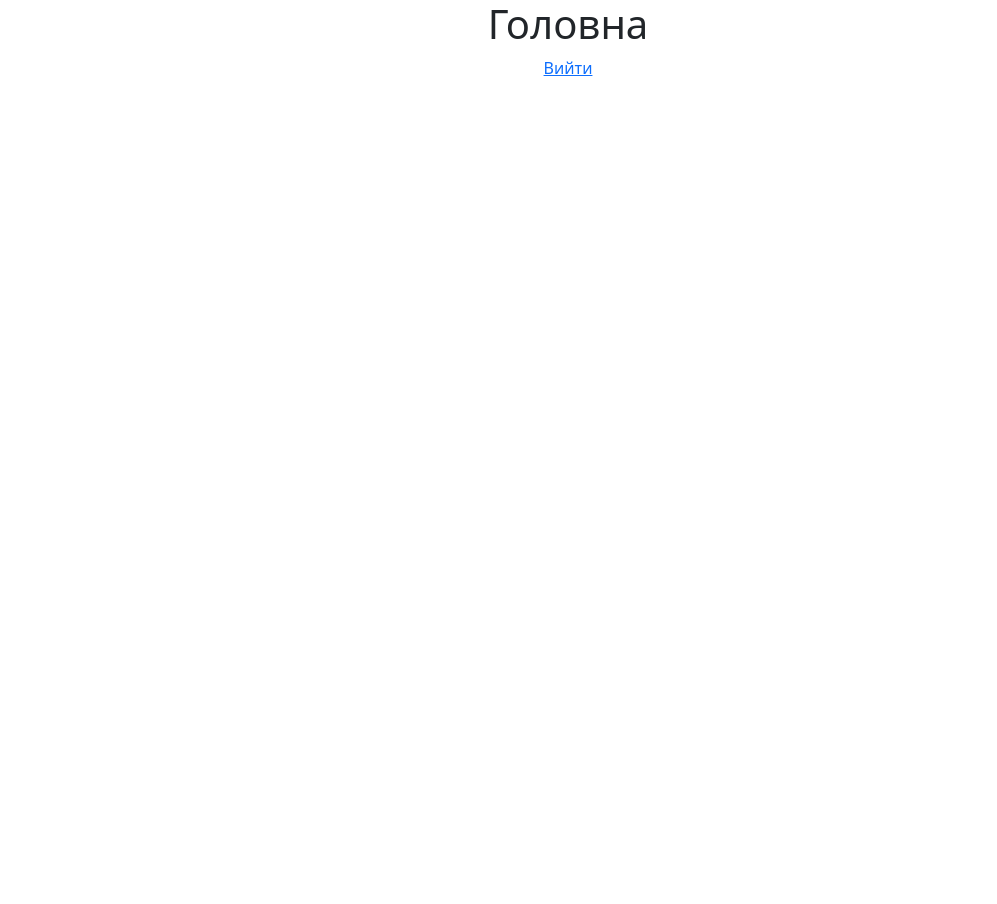
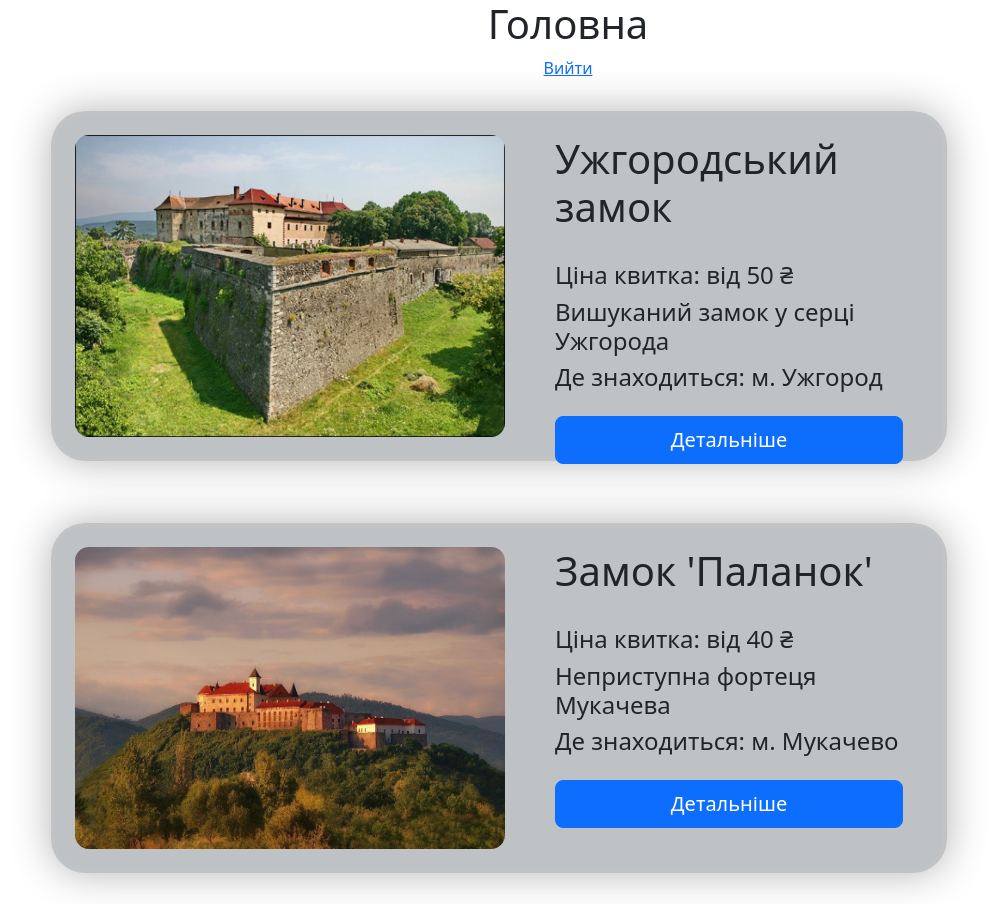
Before and after one commit to Vovka1602/encyclopedia-zakarpattya, a React (Create React App) app: page / in a window 1280 px wide. Shown: the whole page, without its empty margins (72-1069 px from the left). Before the commit the page ends 800 px from the top, so only its background shows below. Built offline with nearby package versions, Linux system fonts and the light colour scheme; data requests are answered from the project's data file; sample sign-in values are in the browser's storage.

Commit message:
Cards Test

```diff
--- /dev/null
+++ b/src/components/LocationsList/Card.css
@@ -0,0 +1,48 @@
+.card-container {
+    position: relative;
+    display: flex;
+    flex-direction: row;
+    margin-top: 30px;
+    margin-bottom: 30px;
+    margin-left: 40px;
+    background-color: rgba(65, 75, 85, 0.339);
+    backdrop-filter: blur(16px);
+    width: 70vw;
+    min-width: 800px;
+    height: 350px;
+    box-shadow: 0 0px 40px rgba(0, 0, 0, 0.3);
+    transition: box-shadow 0.2s;
+    border: 4px solid rgba(200, 200, 200, 0.20);
+    border-radius: 34px;
+}
+
+.card-container:hover {
+    box-shadow: 0 1px 50px rgba(0, 0, 0, 0.8);
+}
+
+.card-image {
+    height: 100%;
+    width: 450px;
+    padding: 10px;
+    border-radius: 24px;
+}
+
+.card-content {
+    display: flex;
+    flex-direction: column;
+    margin: 20px;
+    margin-left: 50px;
+    margin-right: 40px;
+    text-align: left;
+    vertical-align: middle;
+    width: 100%;
+}
+
+.card-content h1 {
+    font-size: 40px;
+    margin-bottom: 30px;
+}
+
+.card-content h3 {
+    font-size: 24px;
+}
--- /dev/null
+++ b/src/components/LocationsList/LocationCard.js
@@ -0,0 +1,20 @@
+import "./Card.css";
+
+const LocationCard = ({ location }) => {
+    return (
+        <div className="card-container">
+            <div className="card-image">
+                <img className="card-image" src={location.image}></img>
+            </div>
+            <div className="card-content">
+                <h1>{location.name}</h1>
+                <h3>Ціна квитка: від {location.ticket_price} ₴</h3>
+                <h3>{location.description_short}</h3>
+                <h3>Де знаходиться: {location.location_short}</h3>
+                <button className="btn btn-primary btn-lg mt-3">Детальніше</button>
+            </div>
+        </div>
+    );
+}
+
+export default LocationCard;
--- /dev/null
+++ b/src/components/LocationsList/LocationsList.js
@@ -0,0 +1,23 @@
+import LocationCard from "./LocationCard";
+
+const LocationsList = ({ data }) => {
+    return (
+        <table>
+            <tbody>
+                {
+                    data.map((location) => (
+                        <tr key={location.id}>
+                            <td>
+                                <div>
+                                    <LocationCard location={location}></LocationCard>
+                                </div>
+                            </td>
+                        </tr>
+                    ))
+                }
+            </tbody>
+        </table>
+    );
+}
+
+export default LocationsList;
--- a/src/db/db.json
+++ b/src/db/db.json
@@ -10,5 +10,23 @@
       "password": "1234",
       "admin_access": false
     }
+  ],
+  "locations": [
+    {
+        "id": "uzhhorodcastle",
+        "name": "Ужгородський замок",
+        "image": "./Images/Locations/uzhhorod_castle_1.jpg",
+        "ticket_price": 50,
+        "location_short": "м. Ужгород",
+        "description_short": "Вишуканий замок у серці Ужгорода"
+    },
+    {
+        "id": "palanok",
+        "name": "Замок 'Паланок'",
+        "image": "./Images/Locations/palanok_1.jpg",
+        "ticket_price": 40,
+        "location_short": "м. Мукачево",
+        "description_short": "Неприступна фортеця Мукачева"
+    }
   ]
 }
--- a/src/pages/HomePage/HomePage.js
+++ b/src/pages/HomePage/HomePage.js
@@ -1,7 +1,10 @@
-import { useEffect } from "react";
+import { useEffect, useState } from "react";
 import { useNavigate } from "react-router-dom";
+import LocationsList from "../../components/LocationsList/LocationsList";
 
 const HomePage = () => {
+    const [data, setData] = useState(null);
+
     const navigate = useNavigate();
 
     useEffect(() => {
@@ -9,12 +12,24 @@ const HomePage = () => {
         if (username === '' || username === null) {
             navigate('/welcome');
         }
+    }, [navigate]);
+
+    useEffect(() => {
+        fetch("http://localhost:8000/locations")
+            .then(res => res.json())
+            .then(response => {
+                setData(response);
+            });
     }, []);
+
 
     return (
         <div className="container">
             <h1>Головна</h1>
             <a href="/welcome">Вийти</a>
+            <div>
+                {data && <LocationsList data={data}/>}
+            </div>
         </div>
     );
 }
```
Also changed, not shown: public/Images/Locations/palanok_1.jpg (added), public/Images/Locations/uzhhorod_castle_1.jpg (added).
